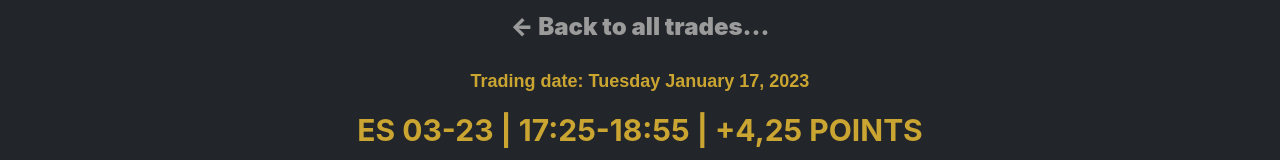
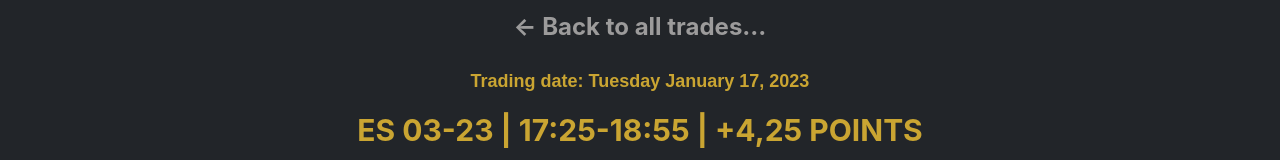
Before and after one commit to MrBrunotte/my-trade-analysis, a React (Create React App) app: page /blog/1 in a window 1280 px wide. Shown: the top 160 px of the page. Built offline with nearby package versions, Linux system fonts and the light colour scheme.

Commit message:
minor style update

```diff
--- a/src/components/Home/Header/BlogList/BlogItem/styleBlogItem.css
+++ b/src/components/Home/Header/BlogList/BlogItem/styleBlogItem.css
@@ -66,6 +66,5 @@
   .myh6 { color:#caa532 }
 
   .readMore:hover,
-  .blogItem-description:hover,
-  .tradingDate:hover {
+  .blogItem-description:hover {
     font-weight: 500;}
--- a/src/pages/Blog/stylesBlog.css
+++ b/src/pages/Blog/stylesBlog.css
@@ -5,10 +5,12 @@
 .blog-goBack {
     display: block;
     font-size: 2rem;;
-    font-weight: 900;
+    font-weight: 700;
     margin-bottom: 2rem;
 }
 .blog-goBack span { color: rgb(156, 155, 155);}
+.blog-goBack span:hover { font-weight: 500;}
+
 .blog-wrapper header {
     text-align: center;
 }
```
